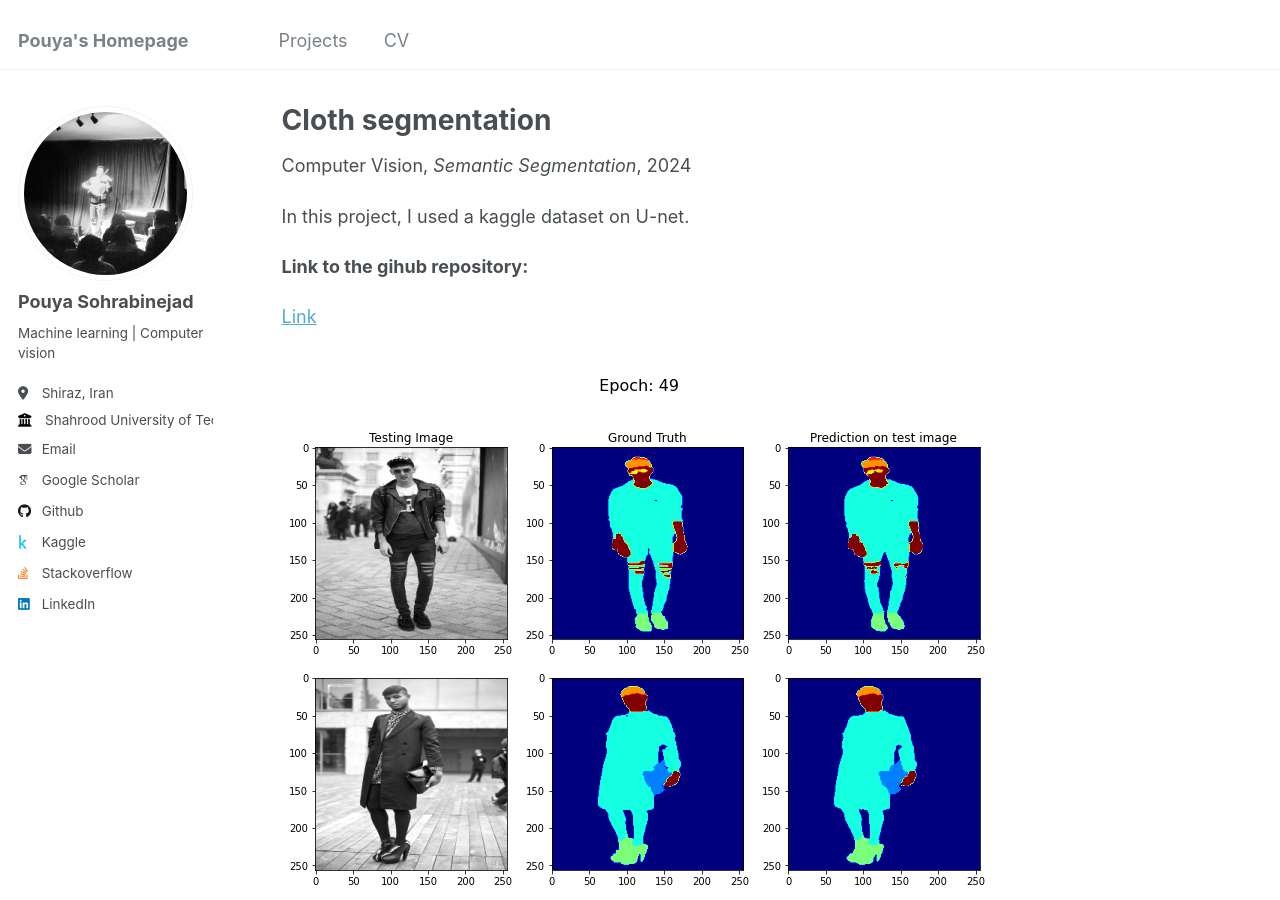
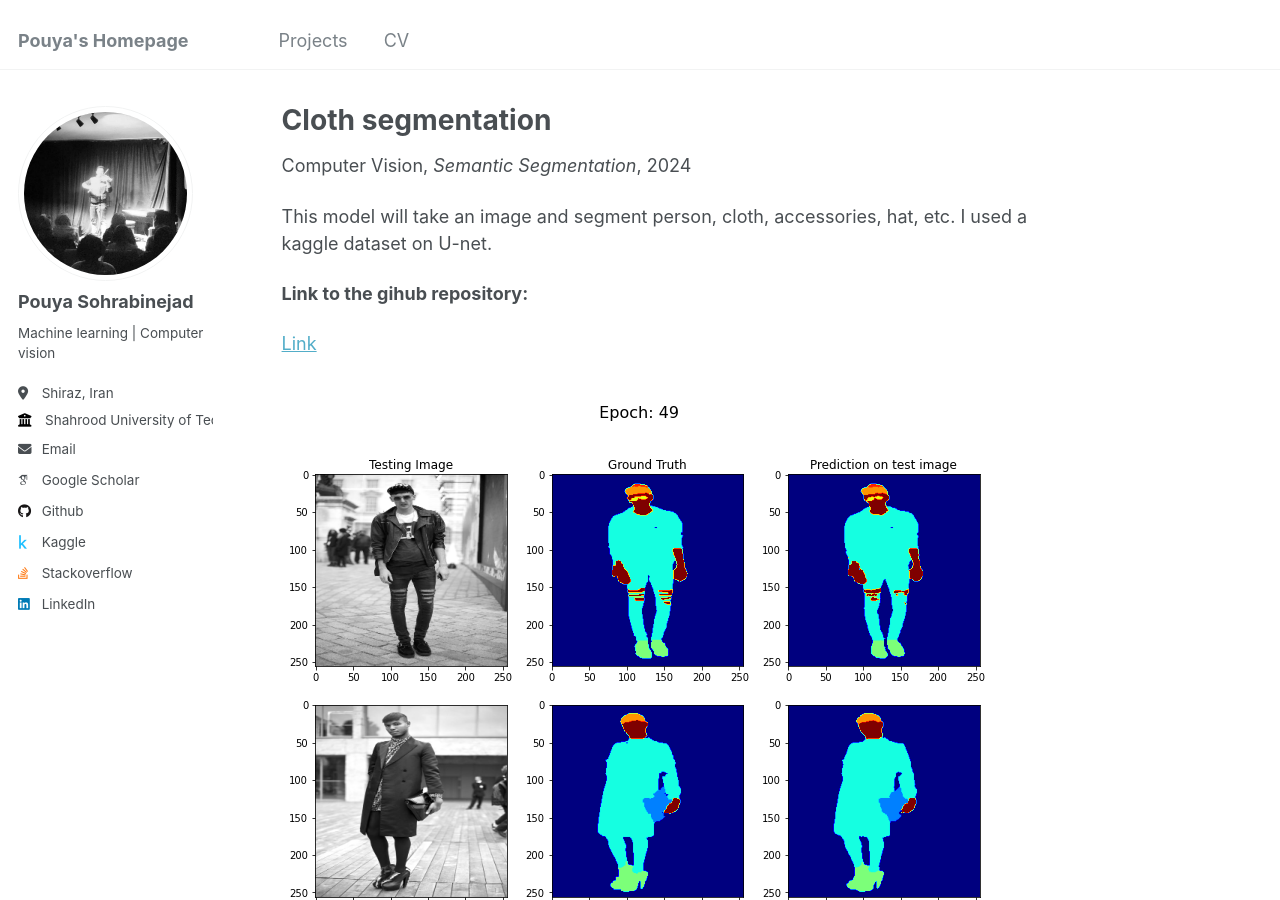
Before and after one commit to PouyaSonej/PouyaSonej.github.io, a Jekyll site: the page built from _teaching/Project-13.md, in a window 1280 px wide and 900 px high. Built offline with Jekyll 4.4.1, drawn with Linux system fonts in a browser that asks for light colours; some web fonts are replaced.

Commit message:
Update Project-13.md

```diff
--- a/_teaching/Project-13.md
+++ b/_teaching/Project-13.md
@@ -8,7 +8,7 @@ date: 2024-04-04
 location: "Shiraz, Iran"
 ---
 
-In this project, I used a kaggle dataset on U-net.
+This model will take an image and segment person, cloth, accessories, hat, etc. I used a kaggle dataset on U-net.
 
 
 **Link to the gihub repository:**
```
